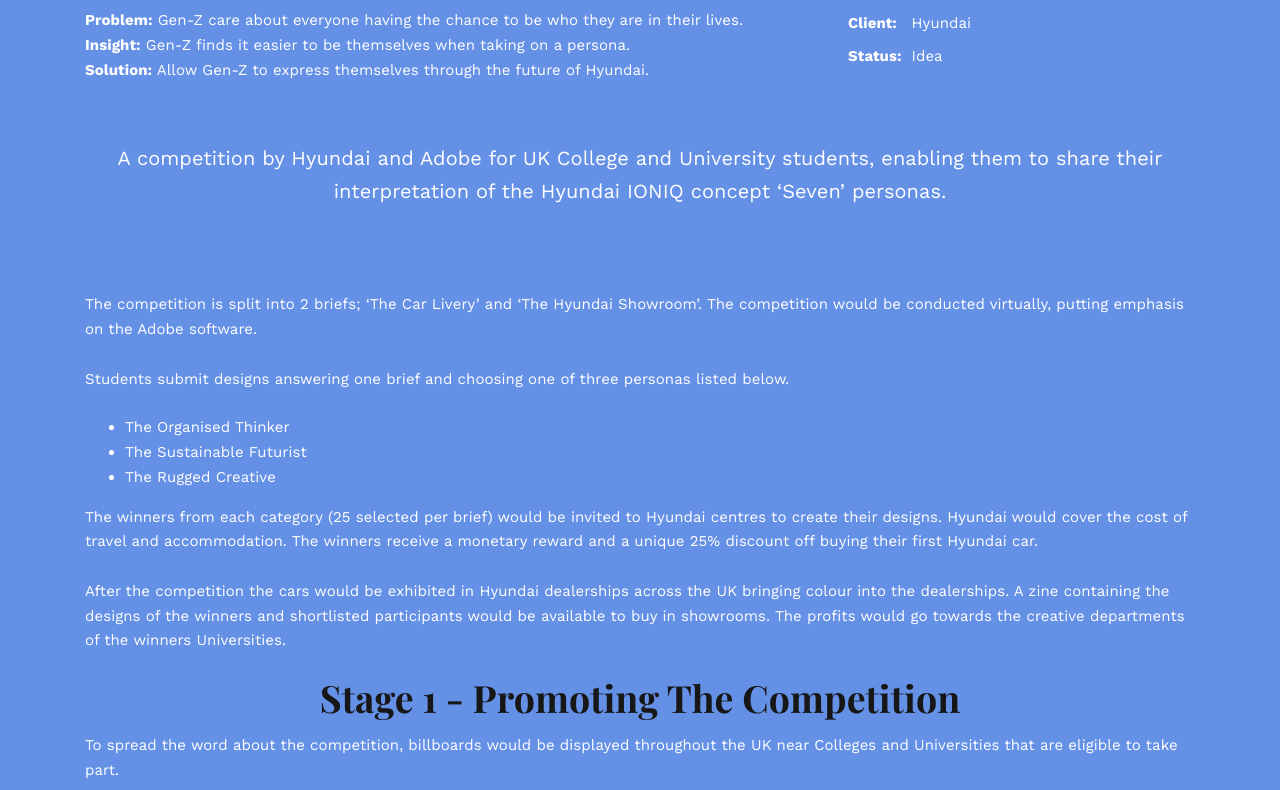
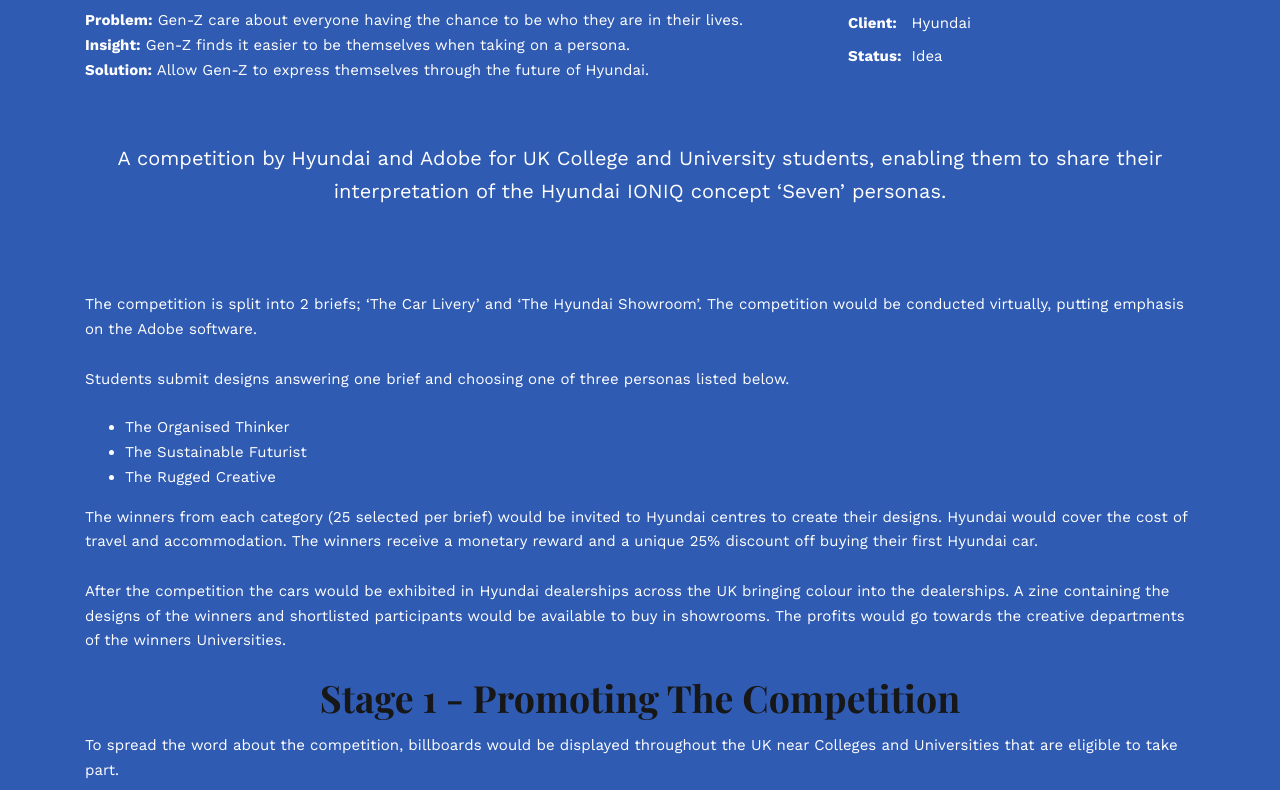
Before and after one commit to e-renna/amandaweber.work, a plain HTML site: page hyundai-x-adobe.html in a window 1280 px wide. Shown: the part 259-1049 px from the top of the page. Drawn offline with nearby package versions, Linux system fonts and the light colour scheme; a web font is replaced by a local one.

Commit message:
fix: improved readability

```diff
--- a/assets/css/portfolio.css
+++ b/assets/css/portfolio.css
@@ -14,7 +14,7 @@
 }
 
 .hyundai-colours {
-    background-color: #6490e6;
+    background-color: #2f5bb3;
     color: #fff;
 }
 
```
